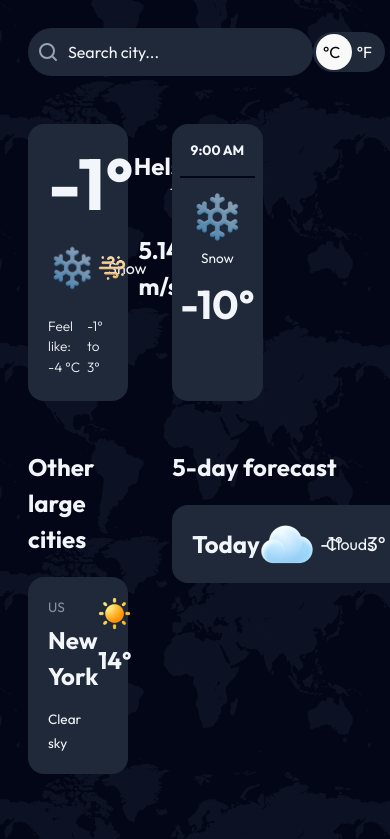
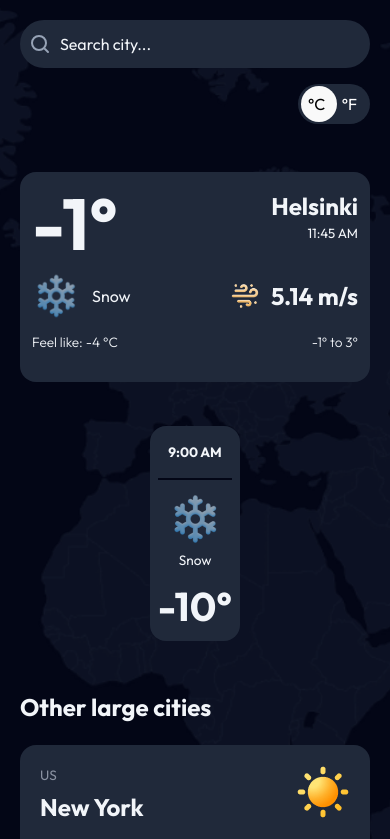
Before and after one commit to RevainIDN/weather-app, a React (Vite) app: page / in a window 390 px wide. Shown: the top 839 px of the page. Built offline with nearby package versions, Linux system fonts and the light colour scheme.

Commit message:
Добавлен адаптив страницы при разном ращрешение экрана

```diff
--- a/src/App.css
+++ b/src/App.css
@@ -5,8 +5,26 @@
 	padding: 28px;
 }
 
-.weather-forecast {
+.first-weather-forecast {
+	display: flex;
+	align-items: center;
+	gap: 44px;
+	width: 100%;
+}
+
+.second-weather-forecast {
 	display: flex;
 	gap: 44px;
 	width: 100%;
 }
+
+@media (max-width: 850px) {
+	.weather-app {
+		padding: 20px;
+	}
+
+	.first-weather-forecast,
+	.second-weather-forecast {
+		flex-direction: column;
+	}
+}
--- a/src/App.tsx
+++ b/src/App.tsx
@@ -12,11 +12,11 @@ export default function App() {
   return (
     <div className='weather-app'>
       <Header />
-      <div className='weather-forecast'>
+      <div className='first-weather-forecast'>
         <CurrentWeather />
         <HourlyForecast />
       </div>
-      <div className='weather-forecast'>
+      <div className='second-weather-forecast'>
         <CityWeather />
         <DailyForecast />
       </div>
--- a/src/index.css
+++ b/src/index.css
@@ -9,5 +9,5 @@
 }
 
 body {
-  background: center / 90% url(/earth.png);
+  background: center / cover no-repeat url(/earth.png);
 }
--- a/src/styles/CityWeather.css
+++ b/src/styles/CityWeather.css
@@ -42,3 +42,15 @@
 	align-items: center;
 	gap: 12px;
 }
+
+@media (max-width: 1024px) {
+	.city-weather {
+		width: 40%;
+	}
+}
+
+@media (max-width: 850px) {
+	.city-weather {
+		width: 100%;
+	}
+}
--- a/src/styles/CurrentWeather.css
+++ b/src/styles/CurrentWeather.css
@@ -3,6 +3,7 @@
 	flex-direction: column;
 	gap: 12px;
 	width: 30%;
+	height: 210px;
 	background-color: #20293A;
 	border-radius: 16px;
 	padding: 24px 20px;
@@ -53,3 +54,21 @@
 	font-size: 0.85rem;
 	font-weight: 300;
 }
+
+@media (max-width: 1024px) {
+	.current-weather {
+		width: 40%;
+	}
+}
+
+@media (max-width: 850px) {
+	.current-weather {
+		width: 100%;
+	}
+}
+
+@media (max-width: 420px) {
+	.current-weather {
+		padding: 16px 12px;
+	}
+}
--- a/src/styles/DailyForecast.css
+++ b/src/styles/DailyForecast.css
@@ -58,3 +58,25 @@
 	padding: 3px 0;
 	border-radius: 16px;
 }
+
+@media (max-width: 1024px) {
+	.daily-forecast {
+		width: 60%;
+	}
+}
+
+@media (max-width: 850px) {
+	.daily-forecast {
+		width: 100%;
+	}
+}
+
+@media (max-width: 530px) {
+	.daily-forecast-item {
+		flex-wrap: wrap;
+	}
+
+	.forecast-degrees-cont {
+		width: 100%;
+	}
+}
--- a/src/styles/Header.css
+++ b/src/styles/Header.css
@@ -113,3 +113,19 @@
 .switch-input:not(:checked)+.switch-slider .switch-text-left {
 	color: #000000;
 }
+
+@media (max-width: 420px) {
+	.header {
+		flex-direction: column;
+		gap: 16px;
+		align-items: end;
+	}
+
+	.input-cont {
+		width: 100%;
+	}
+
+	.input {
+		width: 100%;
+	}
+}
--- a/src/styles/HourlyForecast.css
+++ b/src/styles/HourlyForecast.css
@@ -41,3 +41,16 @@
 	line-height: 1;
 	padding: 15px 0 15px 0;
 }
+
+@media (max-width: 1024px) {
+	.hourly-forecast-list {
+		width: 60%;
+	}
+}
+
+@media (max-width: 850px) {
+	.hourly-forecast-list {
+		justify-content: center;
+		width: 100%;
+	}
+}
```
